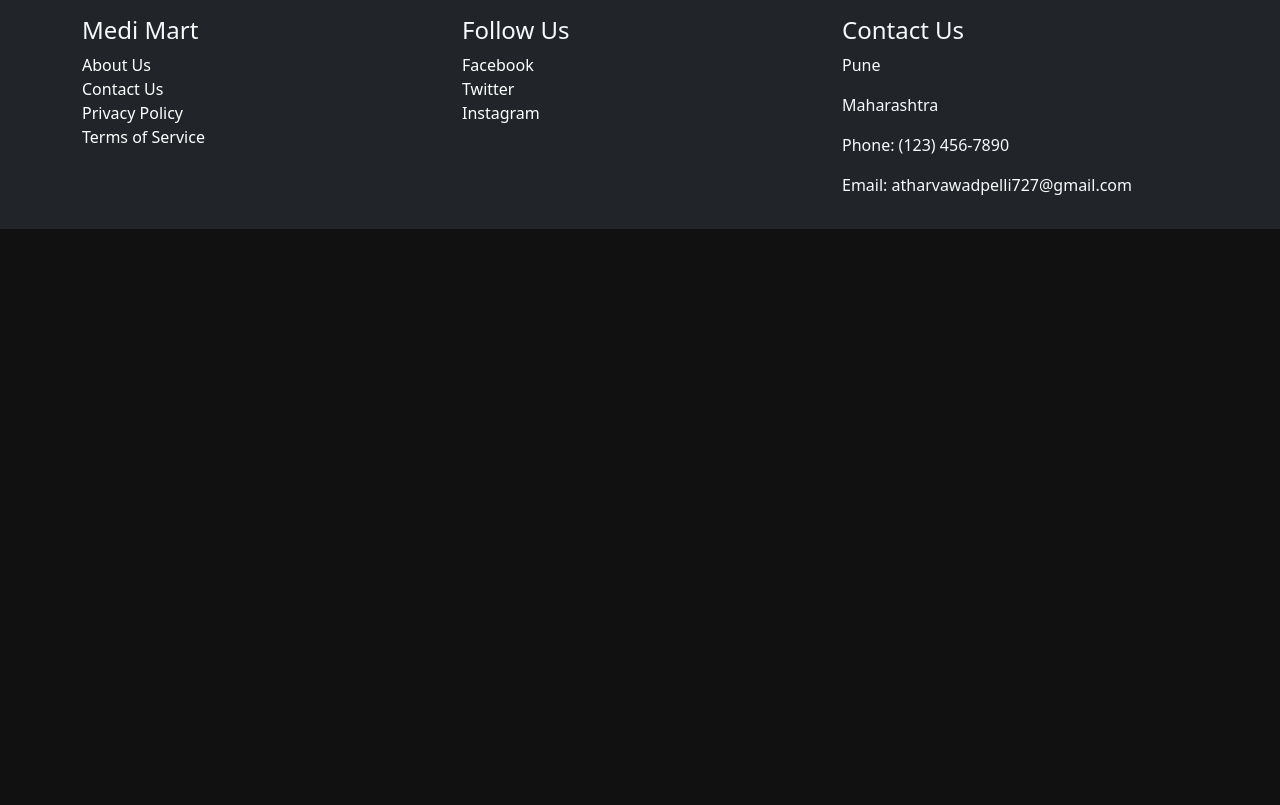
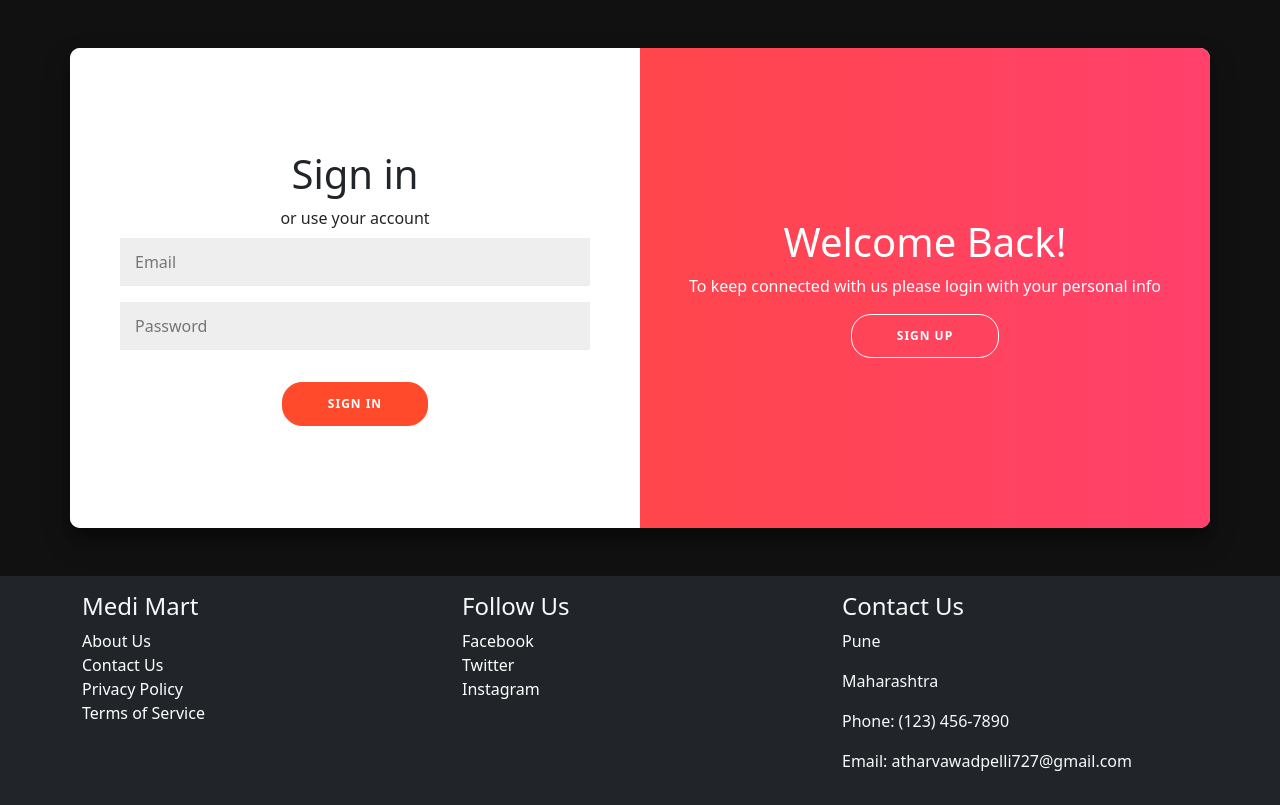
Before and after one commit to atharva727/Medimart, a Django app: page /login/ in a window 1280 px wide. Shown: the part 56-861 px from the top of the page. Before the commit the page ends 285 px from the top, so only its background shows below. Run offline with Django 4.2, Linux system fonts and the light colour scheme.

Commit message:
Developed login Page

```diff
--- a/Templates/includes/base.html
+++ b/Templates/includes/base.html
@@ -7,7 +7,8 @@
     <title>{% block title %}{% endblock %}</title>
     <link href="https://cdn.jsdelivr.net/npm/bootstrap@5.3.0-alpha1/dist/css/bootstrap.min.css" rel="stylesheet" integrity="sha384-GLhlTQ8iRABdZLl6O3oVMWSktQOp6b7In1Zl3/Jr59b6EGGoI1aFkw7cmDA6j6gD" crossorigin="anonymous">
     <!-- Custom CSS -->
-    <link rel="stylesheet" href="{% static 'css/custom.css' %}">
+    <link rel="stylesheet" href="{% static 'custom.css' %}">
+    <link rel="stylesheet" href="{% static 'style.css' %}">
     <link href="{% static 'custom.css'%}" rel="stylesheet">
   </head>
   <body>
@@ -15,7 +16,7 @@
     {% block content %}{% endblock %}
 	{% include 'includes/footer.html' %}
     <script src="https://cdn.jsdelivr.net/npm/bootstrap@5.3.0-alpha1/dist/js/bootstrap.bundle.min.js" integrity="sha384-w76AqPfDkMBDXo30jS1Sgez6pr3x5MlQ1ZAGC+nuZB+EYdgRZgiwxhTBTkF7CXvN" crossorigin="anonymous"></script>
+    {% block script %}{% endblock %}
     <script src="{% static 'custom.js'%}"></script>
-    {% block script %}{% endblock %}
   </body>
 </html>
--- a/Templates/includes/header.html
+++ b/Templates/includes/header.html
@@ -2,7 +2,7 @@
 <nav class="navbar navbar-dark bg-dark navbar-expand-lg bg-body-tertiary" data-bs-theme="dark">
     <div class="container-fluid">
      <div class="navbar-header">
-      <a class="navbar-brand" href="#">Medi Mart</a>
+      <a class="navbar-brand" href="{% url 'home' %}">Medi Mart</a>
       <button class="navbar-toggler" type="button" data-bs-toggle="collapse" data-bs-target="#navbarScroll" aria-controls="navbarScroll" aria-expanded="false" aria-label="Toggle navigation">
         <span class="navbar-toggler-icon"></span>
       </button>
@@ -11,16 +11,16 @@
      <div class="collapse navbar-collapse" id="navbar-menu">
       <ul class="nav navbar-nav ms-auto me-5 d-flex" data-in="fadeInDown" data-out="fadeOutUp">
           <li class="nav-item mx-2">
-            <a class="nav-link active" aria-current="page" href="#">Home</a>
+            <a class="nav-link active" aria-current="page" href="{% url 'home' %}">Home</a>
           </li>
           <li class="nav-item mx-2">
-            <a class="nav-link" href="#">Login</a>
+            <a class="nav-link" href="{% url 'login' %}">Login</a>
           </li>
           <li class="nav-item mx-2">
-            <a class="nav-link" href="#">Signup</a>
+            <a class="nav-link" href="{% url 'login' %}">Signup</a>
           </li>
           <li class="nav-item mx-2">
-            <a class="nav-link" href="#">About Us</a>
+            <a class="nav-link" href="{% url 'result' %}">About Us</a>
           </li>
         </ul>
 
--- a/Templates/login.html
+++ b/Templates/login.html
@@ -4,10 +4,58 @@
 {% block title %}Login{% endblock %}
 
 {% block content %}
-<div class="container-fluid" style="background-color: #f5f5f5;">
+<div class="container login-container my-5" id="login-container">
+	<div class="form-container sign-up-container">
+		<form action="#">
+			<h1>Create Account</h1>
 
+			<span>or use your email for registration</span>
+			<input type="text" placeholder="Name" />
+			<input type="email" placeholder="Email" />
+			<input type="password" placeholder="Password" />
+			<button>Sign Up</button>
+		</form>
+	</div>
+	<div class="form-container sign-in-container">
+		<form action="#">
+			<h1>Sign in</h1>
+
+			<span>or use your account</span>
+			<input type="email" placeholder="Email" />
+			<input type="password" placeholder="Password" />
+			<a href="#">Forgot your password?</a>
+			<button>Sign In</button>
+		</form>
+	</div>
+	<div class="overlay-container">
+		<div class="overlay">
+			<div class="overlay-panel overlay-left">
+                <h1>Hello, Friend!</h1>
+                <p>Enter your personal details and start journey with us</p>
+                <button class="ghost" id="signIn">Sign In</button>
+			</div>
+			<div class="overlay-panel overlay-right">
+                <h1>Welcome Back!</h1>
+                <p>To keep connected with us please login with your personal info</p>
+				<button class="ghost" id="signUp">Sign Up</button>
+			</div>
+		</div>
+	</div>
 </div>
 {% endblock %}
 
 {% block script %}
+<script>
+    const signUpButton = document.getElementById('signUp');
+    const signInButton = document.getElementById('signIn');
+    const container = document.getElementById('login-container');
+
+    signUpButton.addEventListener('click', () => {
+        container.classList.add("right-panel-active");
+    });
+
+    signInButton.addEventListener('click', () => {
+        container.classList.remove("right-panel-active");
+    });
+</script>
 {% endblock %}
--- /dev/null
+++ b/static/style.css
@@ -0,0 +1,181 @@
+button {
+	border-radius: 20px;
+	border: 1px solid #FF4B2B;
+	background-color: #FF4B2B;
+	color: #FFFFFF;
+	font-size: 12px;
+	font-weight: bold;
+	padding: 12px 45px;
+	letter-spacing: 1px;
+	text-transform: uppercase;
+	transition: transform 80ms ease-in;
+cursor:pointer;
+}
+
+button:active {
+	transform: scale(0.95);
+}
+
+button:focus {
+	outline: none;
+}
+
+button.ghost {
+	background-color: transparent;
+	border-color: #FFFFFF;
+}
+
+form {
+	background-color: #FFFFFF;
+	display: flex;
+	align-items: center;
+	justify-content: center;
+	flex-direction: column;
+	padding: 0 50px;
+	height: 100%;
+	text-align: center;
+}
+
+input {
+	background-color: #eee;
+	border: none;
+	padding: 12px 15px;
+	margin: 8px 0;
+	width: 100%;
+outline:none;
+}
+
+.login-container {
+	background-color: #fff;
+	border-radius: 10px;
+  	box-shadow: 0 14px 28px rgba(0,0,0,0.25),
+			0 10px 10px rgba(0,0,0,0.22);
+	position: relative;
+	overflow: hidden;
+}
+
+.form-container {
+	position: absolute;
+	top: 0;
+	height: 100%;
+	transition: all 0.6s ease-in-out;
+}
+
+.sign-in-container {
+	left: 0;
+	width: 50%;
+	z-index: 2;
+}
+
+.login-container.right-panel-active .sign-in-container {
+	transform: translateX(100%);
+}
+
+.sign-up-container {
+	left: 0;
+	width: 50%;
+	opacity: 0;
+	z-index: 1;
+}
+
+.login-container.right-panel-active .sign-up-container {
+	transform: translateX(100%);
+	opacity: 1;
+	z-index: 5;
+	animation: show 0.6s;
+}
+
+@keyframes show {
+	0%, 49.99% {
+		opacity: 0;
+		z-index: 1;
+	}
+
+	50%, 100% {
+		opacity: 1;
+		z-index: 5;
+	}
+}
+
+.overlay-container {
+	position: absolute;
+	top: 0;
+	left: 50%;
+	width: 50%;
+	height: 100%;
+	overflow: hidden;
+	transition: transform 0.6s ease-in-out;
+	z-index: 100;
+}
+
+.login-container.right-panel-active .overlay-container{
+	transform: translateX(-100%);
+}
+
+.overlay {
+	background: #FF416C;
+	background: -webkit-linear-gradient(to right, #FF4B2B, #FF416C);
+	background: linear-gradient(to right, #FF4B2B, #FF416C);
+	background-repeat: no-repeat;
+	background-size: cover;
+	background-position: 0 0;
+	color: #FFFFFF;
+	position: relative;
+	left: -100%;
+	height: 100%;
+	width: 200%;
+  	transform: translateX(0);
+	transition: transform 0.6s ease-in-out;
+}
+
+.login-container.right-panel-active .overlay {
+  	transform: translateX(50%);
+}
+
+.overlay-panel {
+	position: absolute;
+	display: flex;
+	align-items: center;
+	justify-content: center;
+	flex-direction: column;
+	padding: 0 40px;
+	text-align: center;
+	top: 0;
+	height: 100%;
+	width: 50%;
+	transform: translateX(0);
+	transition: transform 0.6s ease-in-out;
+}
+
+.overlay-left {
+	transform: translateX(-20%);
+}
+
+.login-container.right-panel-active .overlay-left {
+	transform: translateX(0);
+}
+
+.overlay-right {
+	right: 0;
+	transform: translateX(0);
+}
+
+.login-container.right-panel-active .overlay-right {
+	transform: translateX(20%);
+}
+
+.social-container {
+	margin: 20px 0;
+}
+
+.social-container a {
+	border: 1px solid #DDDDDD;
+	border-radius: 50%;
+	display: inline-flex;
+	justify-content: center;
+	align-items: center;
+	margin: 0 5px;
+	height: 40px;
+	width: 40px;
+
+}
```
